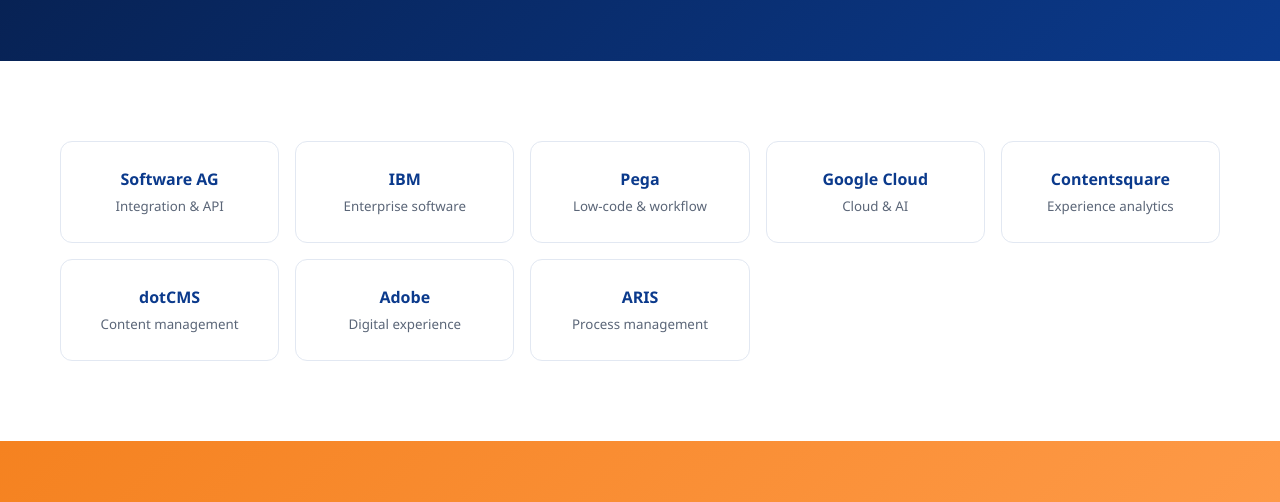
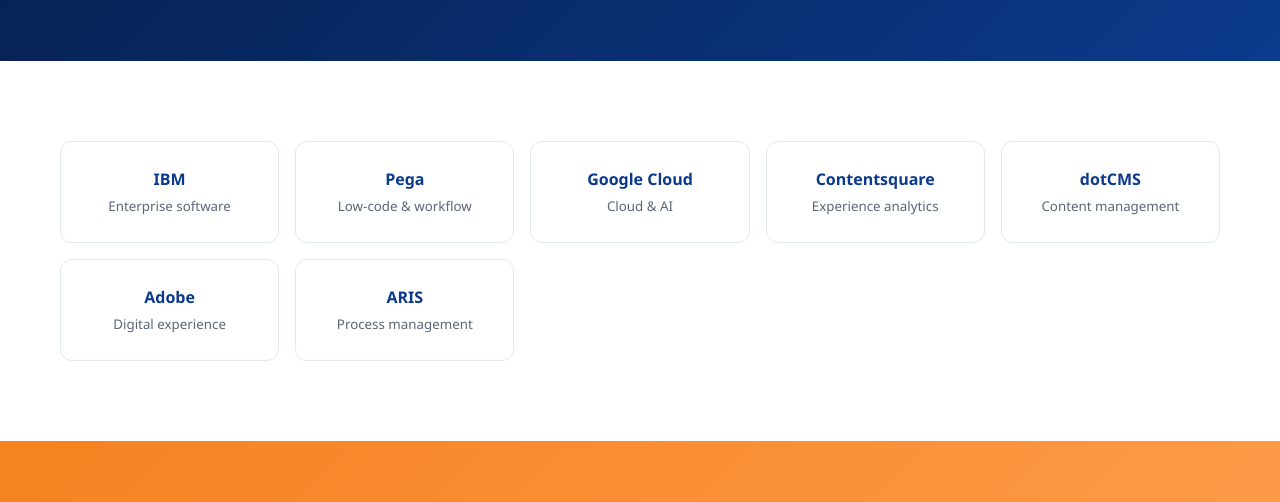
Before and after one commit to Sarfraz212000/InnovationTeamWebsite, a plain HTML site: page partners.html in a window 1280 px wide. Shown: the part 251-753 px from the top of the page. Drawn offline with Linux system fonts and the light colour scheme.

Commit message:
the file has been update

```diff
--- a/partners.html
+++ b/partners.html
@@ -50,7 +50,7 @@
 <section class="section">
   <div class="container">
     <div class="client-grid reveal">
-      <div class="client">Software AG<small>Integration &amp; API</small></div>
+      <!-- <div class="client">Software AG<small>Integration &amp; API</small></div> -->
       <div class="client">IBM<small>Enterprise software</small></div>
       <div class="client">Pega<small>Low-code &amp; workflow</small></div>
       <div class="client">Google Cloud<small>Cloud &amp; AI</small></div>
```
